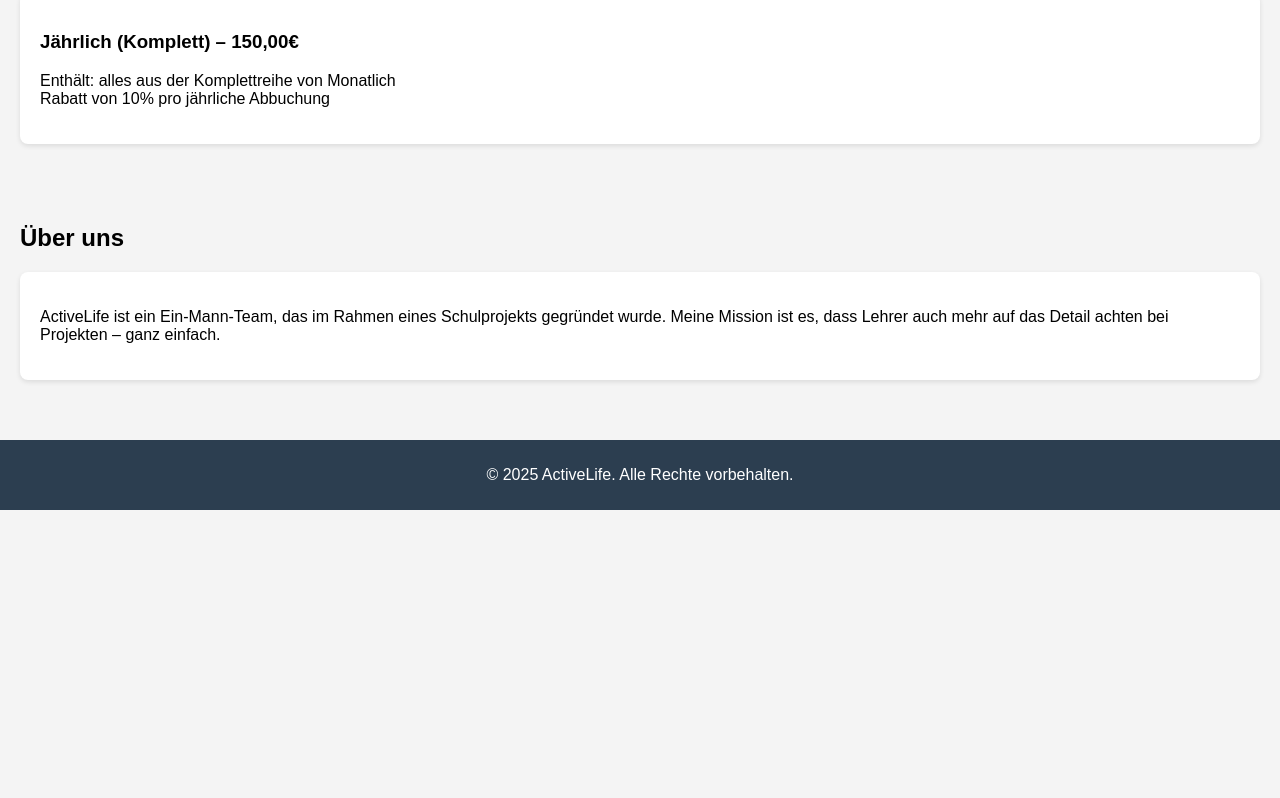
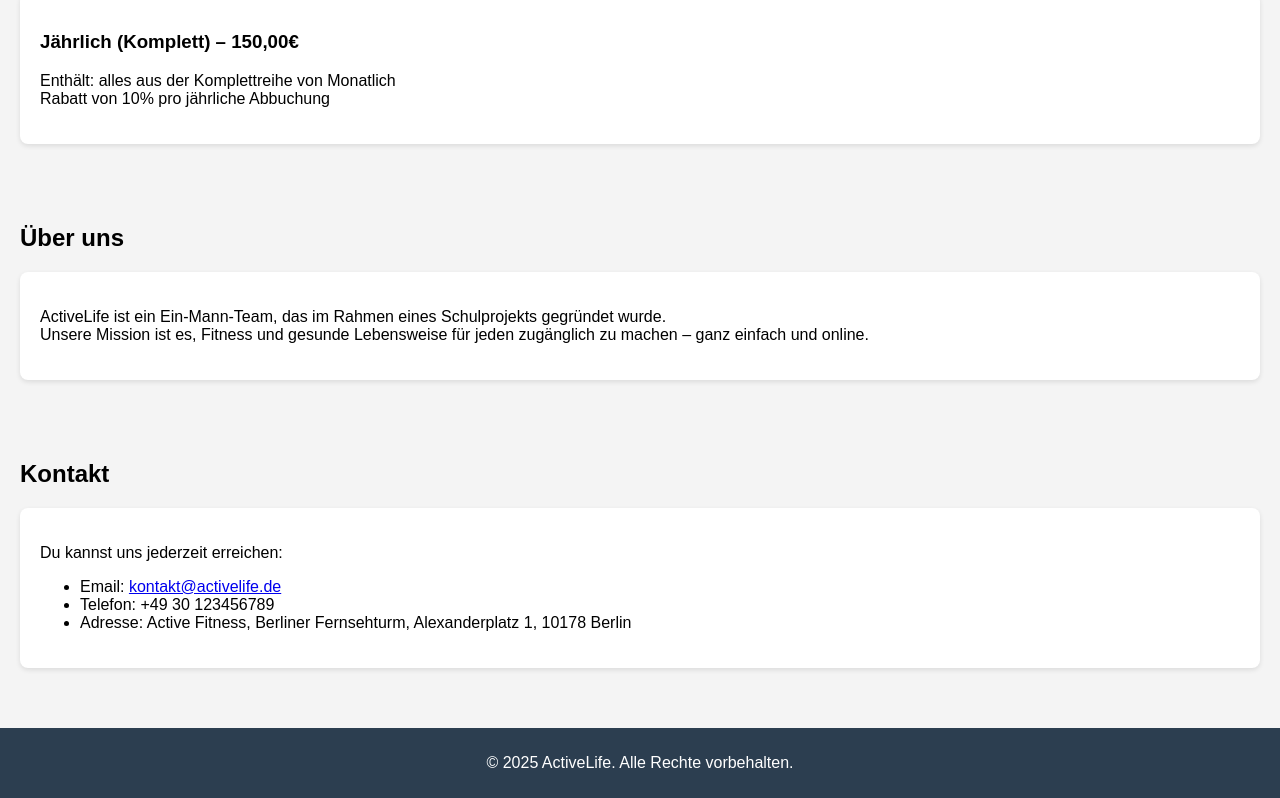
Before and after one commit to Zitrus255/ActiveLife, a plain HTML site: page index.html in a window 1280 px wide. Shown: the part 674-1472 px from the top of the page. Before the commit the page ends 1184 px from the top, so only its background shows below. Drawn offline with Linux system fonts and the light colour scheme.

Commit message:
Update index.html

```diff
--- a/index.html
+++ b/index.html
@@ -59,6 +59,7 @@
     <nav>
         <a href="#angebote">Angebote</a>
         <a href="#ueberuns">Über uns</a>
+        <a href="#kontakt">Kontakt</a>
     </nav>
 
     <section id="angebote">
@@ -85,8 +86,20 @@
     <section id="ueberuns">
         <h2>Über uns</h2>
         <div class="card">
-            <p>ActiveLife ist ein Ein-Mann-Team, das im Rahmen eines Schulprojekts gegründet wurde.
-            Meine Mission ist es, dass Lehrer auch mehr auf das Detail achten bei Projekten – ganz einfach.</p>
+            <p>ActiveLife ist ein Ein-Mann-Team, das im Rahmen eines Schulprojekts gegründet wurde.<br>
+            Unsere Mission ist es, Fitness und gesunde Lebensweise für jeden zugänglich zu machen – ganz einfach und online.</p>
+        </div>
+    </section>
+
+    <section id="kontakt">
+        <h2>Kontakt</h2>
+        <div class="card">
+            <p>Du kannst uns jederzeit erreichen:</p>
+            <ul>
+                <li>Email: <a href="mailto:kontakt@activelife.de">kontakt@activelife.de</a></li>
+                <li>Telefon: +49 30 123456789</li>
+                <li>Adresse: Active Fitness, Berliner Fernsehturm, Alexanderplatz 1, 10178 Berlin</li>
+            </ul>
         </div>
     </section>
 
```
